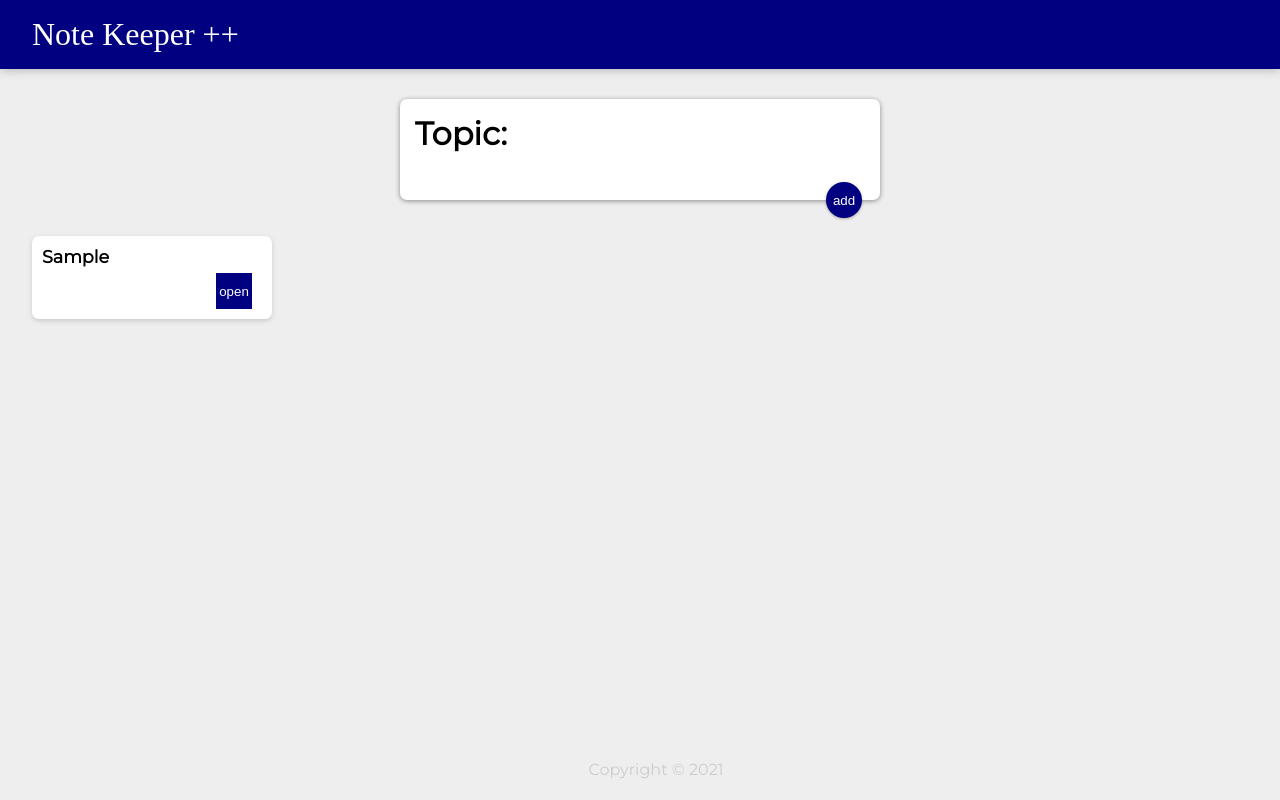
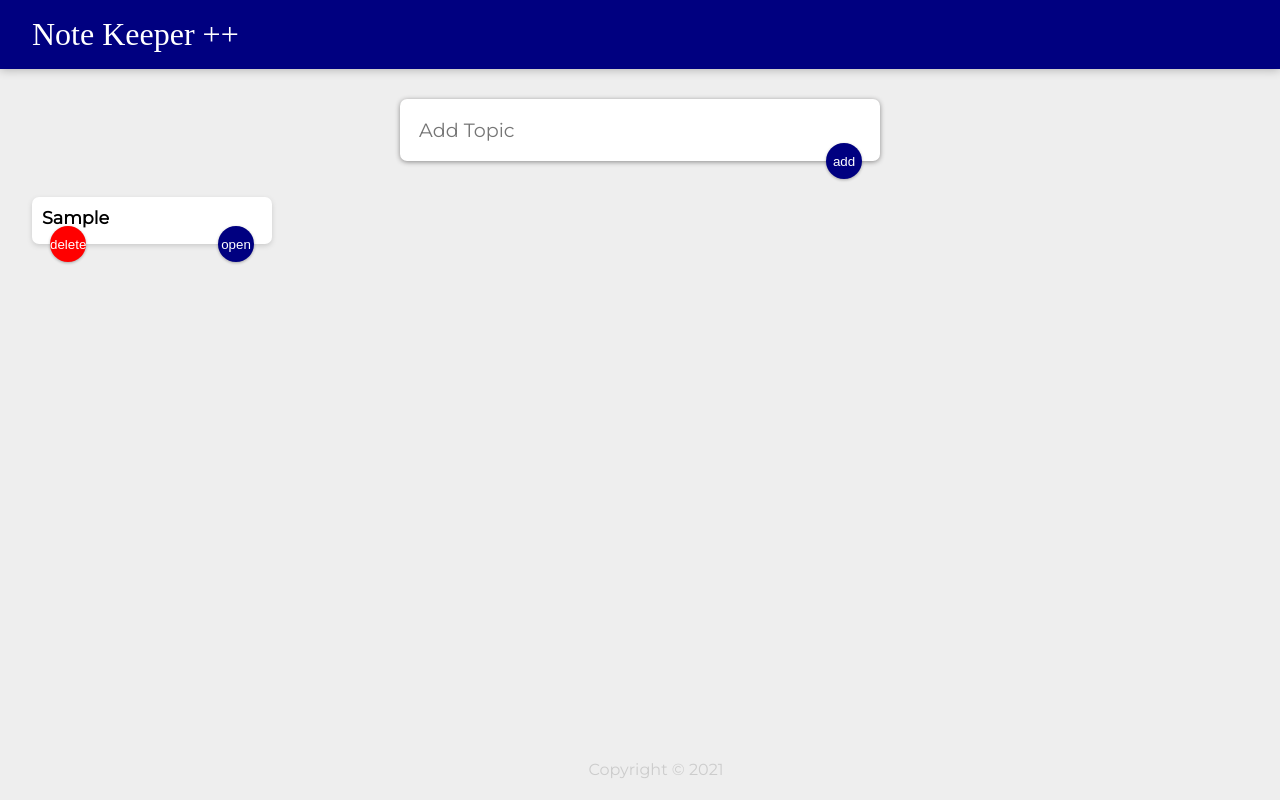
Before and after one commit to dstnmyrs99/notekeeper, a React app: page / in a window 1280 px wide. Both pictures are taken after typing "Sample" into the empty fields and a click on the button "add". Built offline with nearby package versions, Linux system fonts and the light colour scheme; a web font is replaced by a local one.

Commit message:
added delete buttons

```diff
--- a/public/index.html
+++ b/public/index.html
@@ -1,7 +1,7 @@
 <!DOCTYPE html>
 <html lang="en">
   <head>
-    <title>Keeper App</title>
+    <title>Note Keeper ++</title>
     <link
       href="https://fonts.googleapis.com/css?family=McLaren|Montserrat&display=swap"
       rel="stylesheet"
--- a/public/styles.css
+++ b/public/styles.css
@@ -37,6 +37,7 @@ footer p {
   color: #ccc;
 }
 .note {
+  position: relative;
   background: #fff;
   border-radius: 7px;
   box-shadow: 0 2px 5px #ccc;
@@ -55,15 +56,17 @@ footer p {
   white-space: pre-wrap;
   word-wrap: break-word;
 }
-.note button {
-  position: relative;
-  float: right;
-  margin-right: 10px;
+.add {
+  position: absolute;
+  right: 18px;
+  bottom: -18px;
   background: navy;
   color: #fff;
   border: none;
+  border-radius: 50%;
   width: 36px;
   height: 36px;
+  box-shadow: 0 1px 3px rgba(0, 0, 0, 0.3);
   cursor: pointer;
   outline: none;
 }
@@ -101,3 +104,31 @@ form button {
   cursor: pointer;
   outline: none;
 }
+.delete{
+  position: absolute;
+  left: 18px;
+  bottom: -18px;
+  background: red;
+  color: #fff;
+  border: none;
+  border-radius: 50%;
+  width: 36px;
+  height: 36px;
+  box-shadow: 0 1px 3px rgba(0, 0, 0, 0.3);
+  cursor: pointer;
+  outline: none;
+}
+.back{
+  position: absolute;
+  right: 18px;
+  top: -18px;
+  background: navy;
+  color: #fff;
+  border: none;
+  border-radius: 50%;
+  width: 36px;
+  height: 36px;
+  box-shadow: 0 1px 3px rgba(0, 0, 0, 0.3);
+  cursor: pointer;
+  outline: none;
+}
--- a/src/components/AddNote.js
+++ b/src/components/AddNote.js
@@ -1,20 +1,23 @@
 import React, { useState } from "react";
 
-const AddNote = ({notes, setNotes, topic}) => {
-    console.log(topic);
-    const [note, setNote] = useState({title: '', content: ''})
+const AddNote = ({notes, setNotes, topic, setTopics, topics, setSelectedTopic}) => {
+    const [note, setNote] = useState({title: '', content: '', topic: ''})
+
+    const back = (e) => {
+        e.preventDefault();
+        setSelectedTopic({topicSelected: false, name: ''});
+    }
   return (
     <form action="">
       <h1>{topic}</h1>
-      <h3>Title:</h3>
-      <input onChange={(e)=>setNote({...note, title: e.target.value})}type="text" value={note.title}/>
-      <h3>notes:</h3>
-      <textarea onChange={(e)=>setNote({...note, content: e.target.value})} cols="30" rows="5" value={note.content}></textarea>
+      <input onChange={(e)=>setNote({...note, title: e.target.value, topic})}type="text" value={note.title} placeholder='Title'/>
+      <textarea onChange={(e)=>setNote({...note, content: e.target.value, topic})} cols="30" rows="5" value={note.content} placeholder='Notes'></textarea>
       <button onClick={(e)=> {
           e.preventDefault();
           setNotes([...notes, note]);
-          setNote({title: '', content: ''});
+          setNote({title: '', content: '', topic: ''});
           }}>add</button>
+          <button className='back' onClick={back}>back</button>
     </form>
   );
 };
--- a/src/components/AddTopic.js
+++ b/src/components/AddTopic.js
@@ -4,8 +4,7 @@ const AddTopic = ({topics, setTopics}) => {
     const [topic, setTopic] = useState('');
   return (
     <form action="">
-      <h1>Topic:</h1>
-      <input onChange={(e)=>setTopic(e.target.value)}type="text" value={topic}/>
+      <input onChange={(e)=>setTopic(e.target.value)}type="text" value={topic} placeholder='Add Topic'/>
       <button onClick={(e)=> {
           e.preventDefault();
           setTopics([...topics, topic]);
--- a/src/components/App.js
+++ b/src/components/App.js
@@ -40,15 +40,29 @@ const App = ()=>{
             {topics.map((topic, index) =>
                 <Topic
                 key={index}
+                id={index}
                 topic={topic}
+                topics={topics}
+                setTopics={setTopics}
+                notes={notes}
+                setNotes={setNotes}
                 setSelectedTopic={setSelectedTopic}
                 />
             )}</> : <>
-            <AddNote notes={notes} setNotes={setNotes} setSelectedTopic={setSelectedTopic} topic={selectedTopic.name}/>
-            {notes.map((note, index) => <Note
+            <AddNote notes={notes} setNotes={setNotes}  topic={selectedTopic.name} setTopics={setTopics} topics={topics} setSelectedTopic={setSelectedTopic}/>
+            {notes.map((note, index) => {
+                if(note.topic == selectedTopic.name){
+                return <Note
                 key={index}
+                id={index}
                 title={note.title}
-                content={note.content}/>)}
+                content={note.content}
+                notes={notes}
+                setNotes={setNotes}/>
+                }else{
+                    return null;
+                }
+            })}
                 </>}
             <Footer />
         </>
--- a/src/components/Note.js
+++ b/src/components/Note.js
@@ -1,10 +1,17 @@
 import React from 'react';
 
-const Note = ({title, content})=>{
+const Note = ({title, content, id, notes,  setNotes})=>{
+
+    const deleteNote = ()=>{
+        setNotes(notes.filter((note, index) => {
+            return index !== id;
+        }))
+    }
     return (
         <div className='note'>
             <h1>{title}</h1>
             <p>{content}</p>
+            <button className='delete' onClick={deleteNote}>delete</button>
         </div>
     )
 }
--- a/src/components/Topics.js
+++ b/src/components/Topics.js
@@ -1,10 +1,19 @@
 import React from 'react';
 
-const Topic = ({topic, setSelectedTopic})=>{
+const Topic = ({topic, setSelectedTopic, topics, setTopics, id, notes, setNotes})=>{
+
+    const deleteTopic = ()=>{
+        setTopics(topics.filter((singleTopic, index) => {
+            return index !== id;
+        }));
+        setNotes(notes.filter(note => note.topic !== topic));
+    }
+
     return (
         <div className='note'>
             <h1 >{topic}</h1>
-            <button onClick={()=> setSelectedTopic({topicSelected: true, name: [topic]})}>open</button>
+            <button className='add' onClick={()=> setSelectedTopic({topicSelected: true, name: topic})}>open</button>
+            <button className='delete' onClick={deleteTopic}>delete</button>
         </div>
     )
 }
```
Also changed, not shown: README.md (added).
